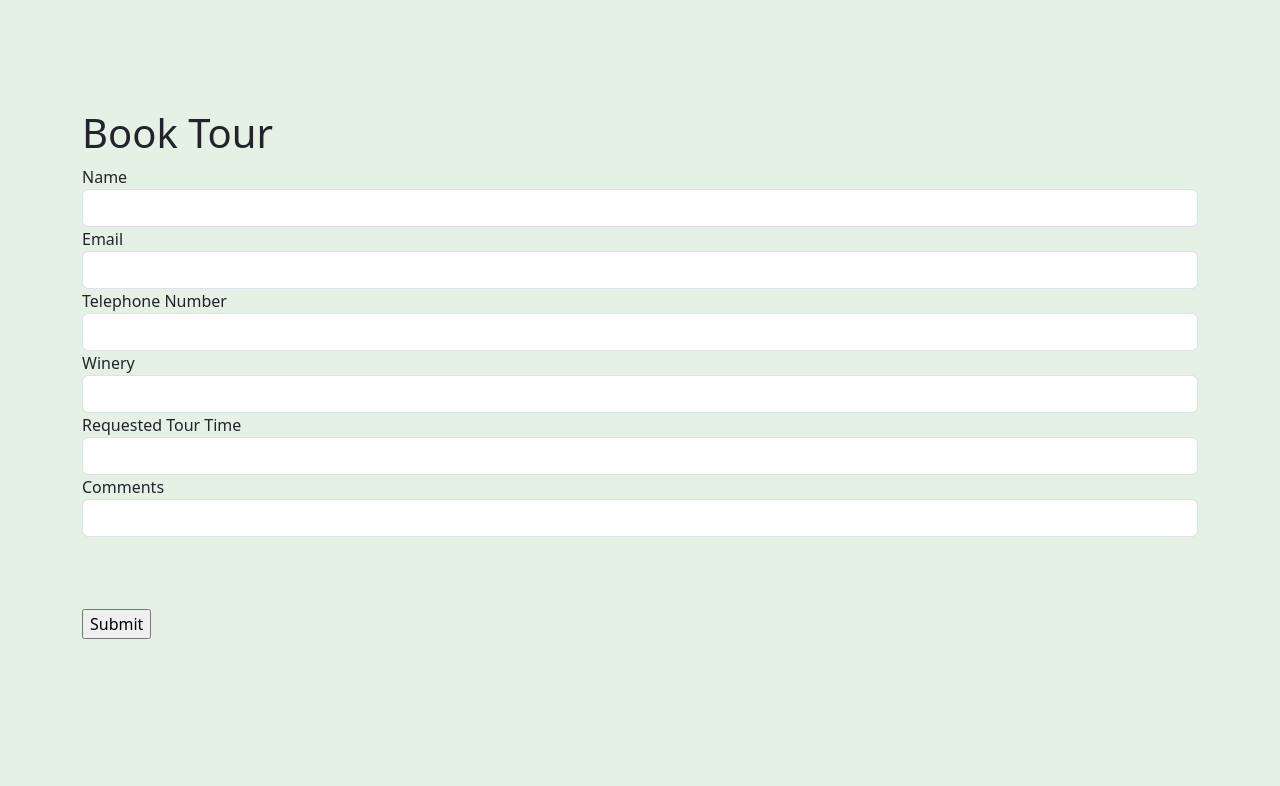
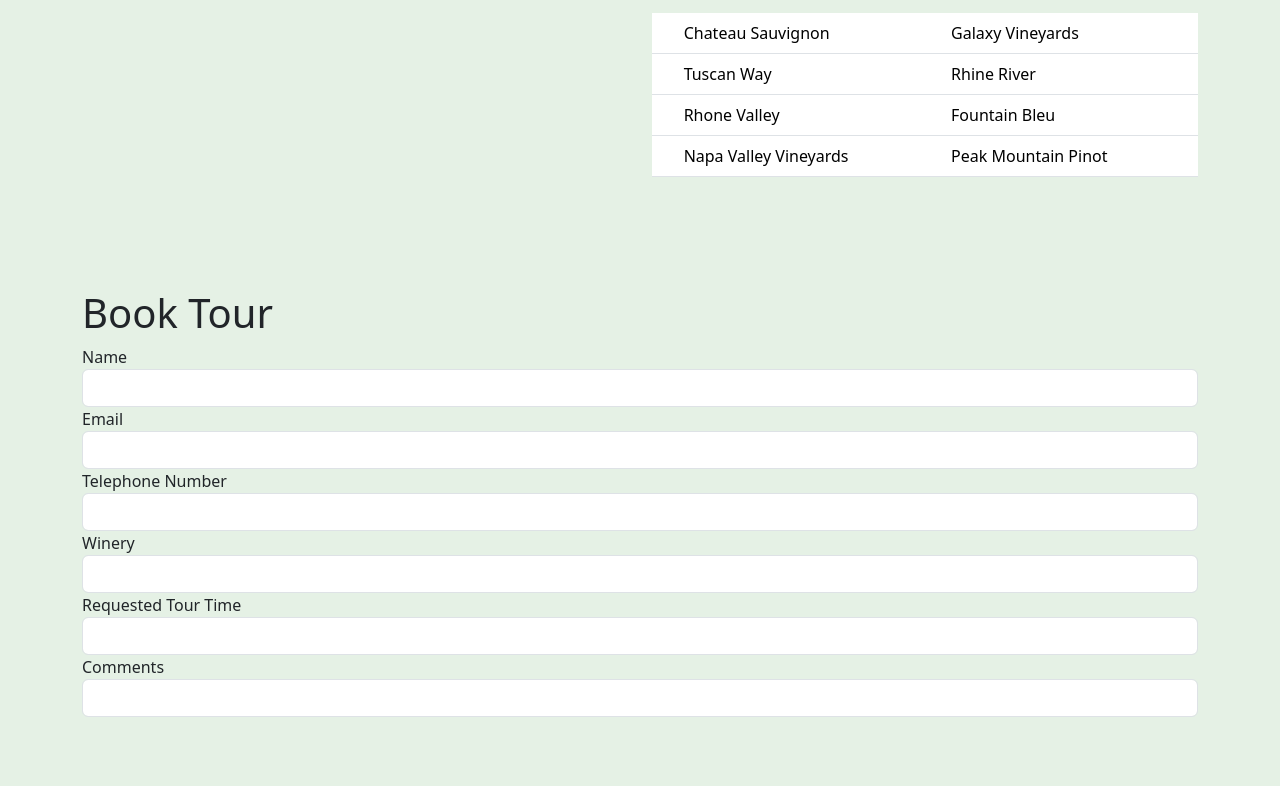
Before and after one commit to hubforschoolwork/Project1, a plain HTML site: page index.html in a window 1280 px wide. Shown: the part 1843-2629 px from the top of the page. Before the commit the page ends 2482 px from the top, so only its background shows below. Drawn offline with nearby package versions, Linux system fonts and the light colour scheme.

Commit message:
Added table within container

```diff
--- a/index.html
+++ b/index.html
@@ -14,7 +14,8 @@
       border-radius: 8px;
       border: 2px solid gray;
     }
-  </style>
+
+</style>
 
 </head>
 
@@ -38,6 +39,9 @@
 
   <style>
     body {
+      background-color: rgb(229, 241, 229);
+    table {
+      border: none;
       background-color: rgb(229, 241, 229);
     }
   </style>
@@ -181,6 +185,33 @@
             nesciunt, error fugiat quia laboriosam, hic officia cum blanditiis! Quos necessitatibus aut doloremque
             quia.</span></p>
 
+            <table class="table">
+              <tbody>
+                <tr>
+                  <th scope="row"></th>
+                  <td>Chateau Sauvignon</td>
+                  <td>Galaxy Vineyards</td>
+                </tr>
+                <tr>
+                  <th scope="row"></th>
+                  <td>Tuscan Way</td>
+                  <td>Rhine River</td>
+                </tr>
+                <tr>
+                  <th scope="row"></th>
+                  <td>Rhone Valley</td>
+                  <td>Fountain Bleu</td>
+                </tr>
+                <tr>
+                  <th scope="row"></th>
+                  <td>Napa Valley Vineyards</td>
+                  <td>Peak Mountain Pinot</td>
+                </tr>
+              </tbody>
+            </table>
+
+
+
       </div>
     </div>
   </div>
```
